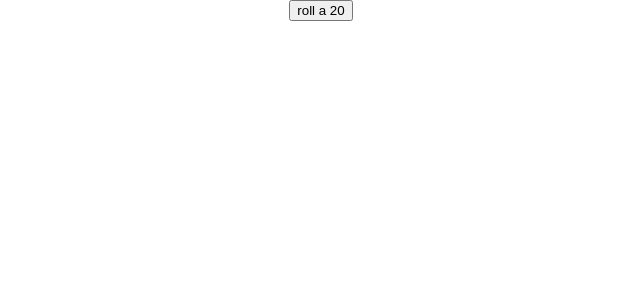
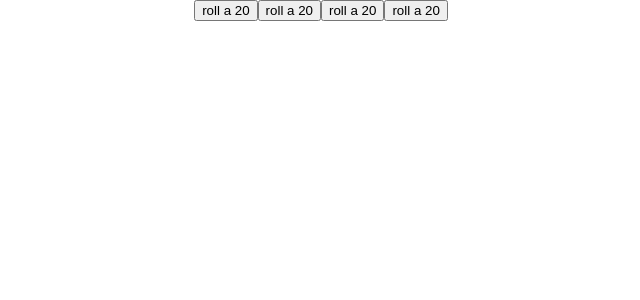
Before and after one commit to dwevins/all-you-need-is-dice, a React (Create React App) app: page / in a window 1280 px wide. Shown: the top 300 px of the page, without its empty margins (319-959 px from the left). Built offline with nearby package versions, Linux system fonts and the light colour scheme.

Commit message:
Add multiple roll butons

```diff
--- a/src/App.jsx
+++ b/src/App.jsx
@@ -11,6 +11,9 @@ class App extends Component {
     return (
       <div className="App">
         <button onClick={ () => this.roll20() }>roll a 20</button>
+        <button onClick={ () => this.roll20() }>roll a 20</button>
+        <button onClick={ () => this.roll20() }>roll a 20</button>
+        <button onClick={ () => this.roll20() }>roll a 20</button>
       </div>
     );
   }
```
